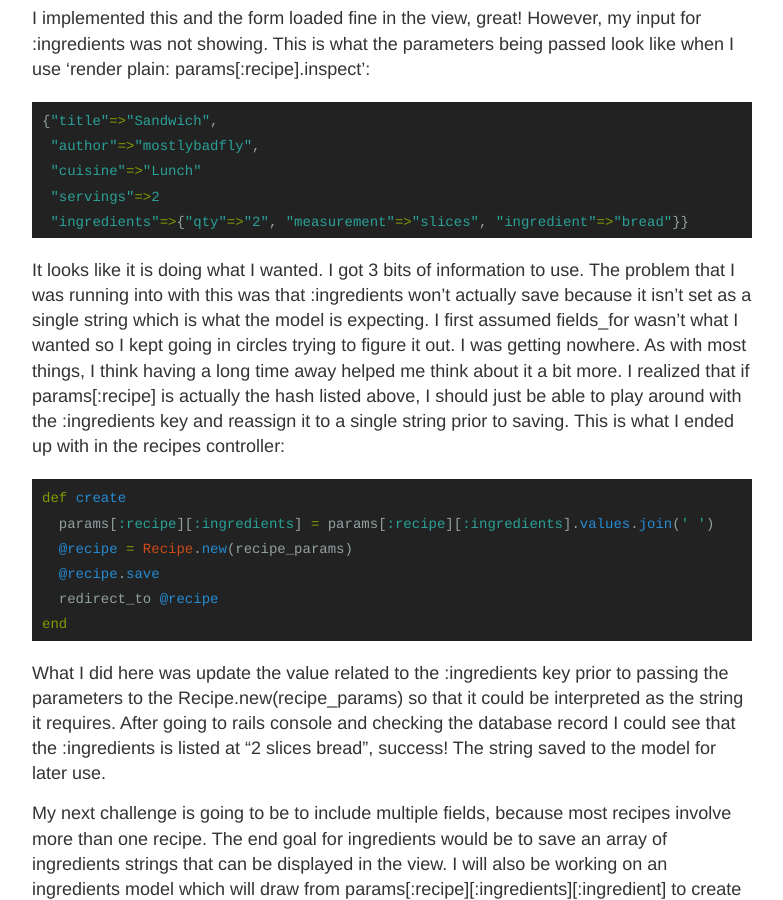
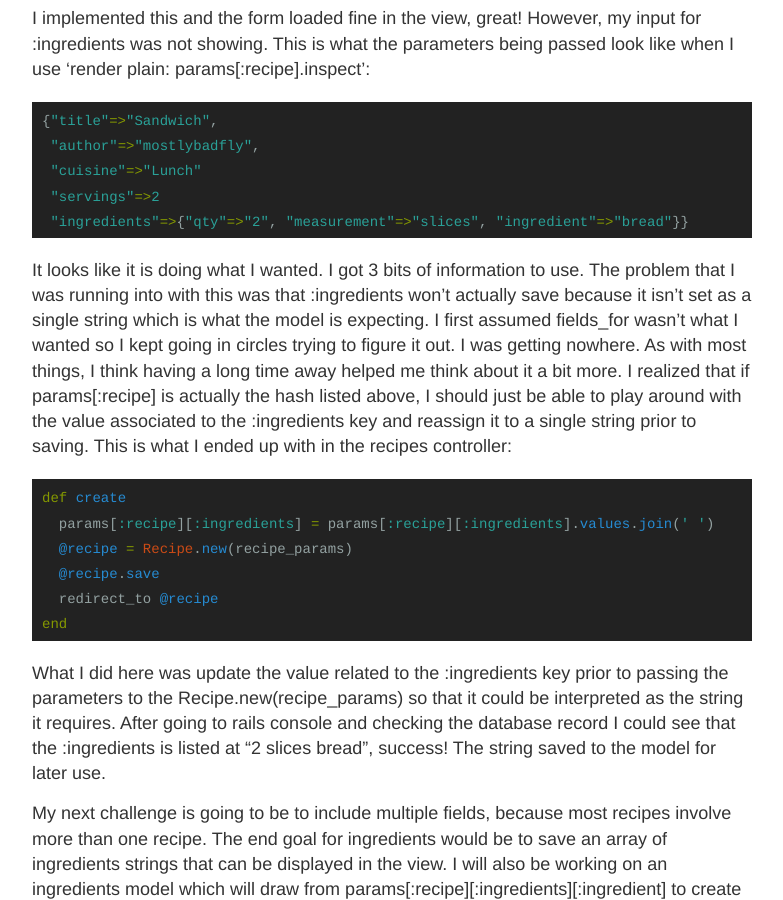
Before and after one commit to mostlybadfly/jekyllsite, a Jekyll site: the page built from _posts/2014-10-21-fields-for.md, in a window 1280 px wide and 900 px high, scrolled down 724 px. Shown: the whole window, without its empty margins (248-1031 px from the left). Built offline with Jekyll 4.4.1, drawn with Linux system fonts in a browser that asks for light colours; comment, search, counter and statistics services are not loaded.

Commit message:
Update 2014-10-21-fields-for.md

```diff
--- a/_posts/2014-10-21-fields-for.md
+++ b/_posts/2014-10-21-fields-for.md
@@ -28,7 +28,7 @@ comments: true
  "ingredients"=>{"qty"=>"2", "measurement"=>"slices", "ingredient"=>"bread"}}
 {% endhighlight %}
 
-  It looks like it is doing what I wanted. I got 3 bits of information to use.  The problem that I was running into with this was that :ingredients won't actually save because it isn't set as a single string which is what the model is expecting. I first assumed fields_for wasn't what I wanted so I kept going in circles trying to figure it out.  I was getting nowhere. As with most things, I think having a long time away helped me think about it a bit more.  I realized that if params[:recipe] is actually the hash listed above, I should just be able to play around with the :ingredients key and reassign it to a single string prior to saving. This is what I ended up with in the recipes controller:
+  It looks like it is doing what I wanted. I got 3 bits of information to use.  The problem that I was running into with this was that :ingredients won't actually save because it isn't set as a single string which is what the model is expecting. I first assumed fields_for wasn't what I wanted so I kept going in circles trying to figure it out.  I was getting nowhere. As with most things, I think having a long time away helped me think about it a bit more.  I realized that if params[:recipe] is actually the hash listed above, I should just be able to play around with the value associated to the :ingredients key and reassign it to a single string prior to saving. This is what I ended up with in the recipes controller:
 
 {% highlight ruby %}
 def create
```
